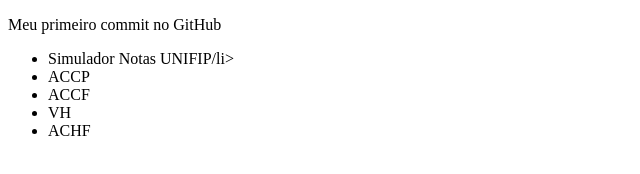
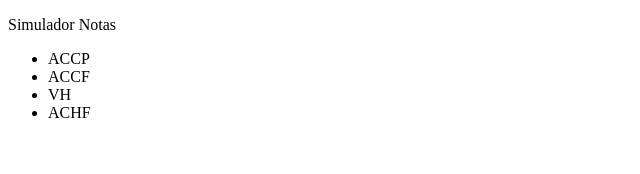
Before and after one commit to emannuelmessias/helloworld, a plain HTML site: page index.html in a window 1280 px wide. Shown: the whole page, without its empty margins (0-640 px from the left). Drawn offline with Linux system fonts and the light colour scheme.

Commit message:
Commit no simulador

```diff
--- a/index.html
+++ b/index.html
@@ -4,9 +4,8 @@
     <title>Hello World</title>
 </head>
 <body>
-    <p>Meu primeiro commit no GitHub</p>
+    <p>Simulador Notas</p>
     <ul>
-        <li>Simulador Notas UNIFIP/li>
         <li>ACCP</li>
         <li>ACCF</li>
         <li>VH</li>
```
